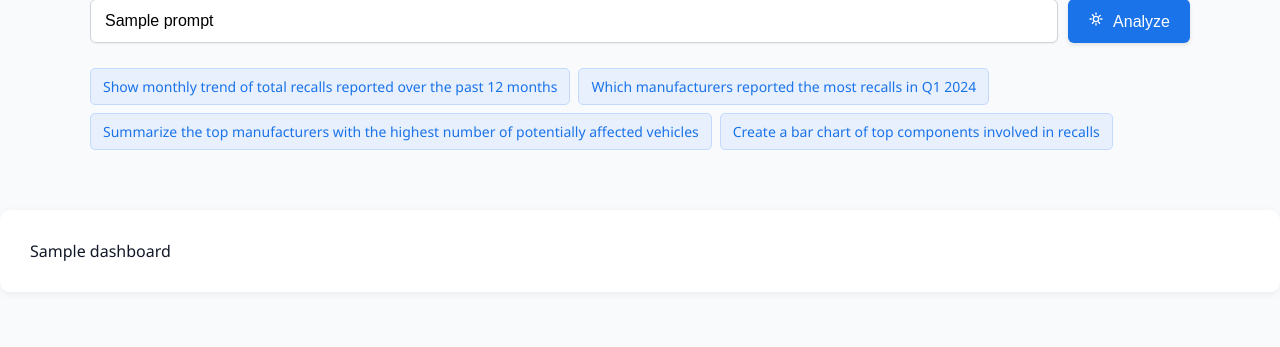
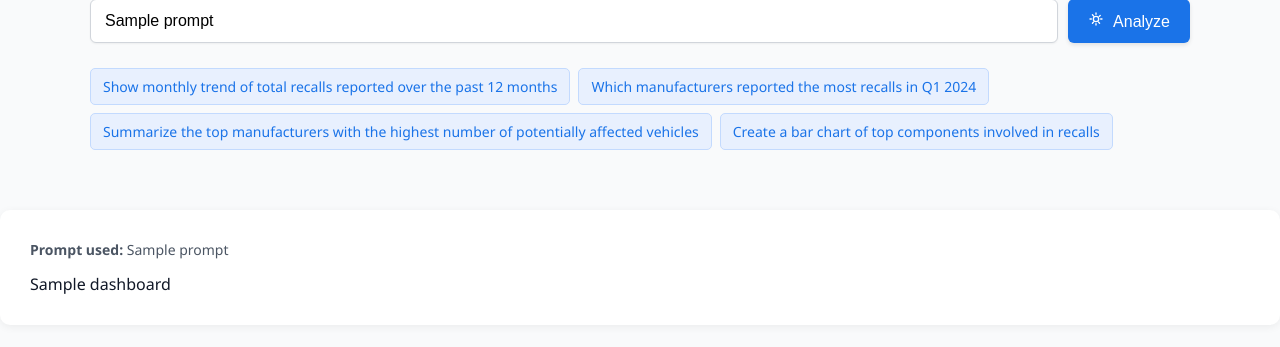
Before and after one commit to Shoby-Altimetrik/recall-dashboard, a Flask app: template templates/dashboard.html in a window 1280 px wide. Shown: the part 156-503 px from the top of the page. Run offline with Flask 3, Linux system fonts and the light colour scheme; the template is opened without the code that fills it: most values are stand-ins (such as "Sample title", 1, 10 or a date in 2020).

Commit message:
Added prompt used message

```diff
--- a/templates/dashboard.html
+++ b/templates/dashboard.html
@@ -167,6 +167,9 @@
                 <div class="spinner"></div>
                 <div>Running analysis with Gemini...</div>
             </div>
+            {% if prompt %}
+                <p style="margin-top: 0; font-size: 14px; color: #4b5563;"><strong>Prompt used:</strong> {{ prompt }}</p>
+            {% endif %}
             {{ dashboard|safe }}
         </div>
     </div>
```
